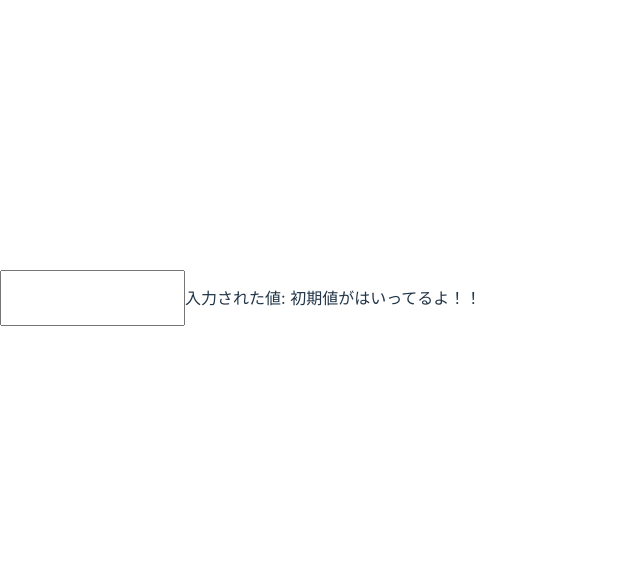
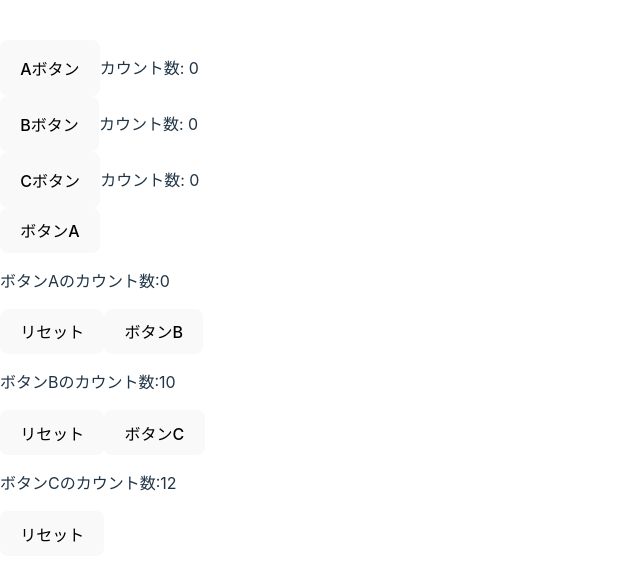
Before and after one commit to tsuzuki557/react-study, a React (Vite) app in the folder react-basic/: page / in a window 1280 px wide. Shown: the part 102-682 px from the top of the page, without its empty margins (0-640 px from the left). Built offline with nearby package versions, Linux system fonts and the light colour scheme.

Commit message:
useState

```diff
--- a/react-basic/src/App.tsx
+++ b/react-basic/src/App.tsx
@@ -1,9 +1,17 @@
-import InputText from "./components/InputText";
+//import InputText from "./components/InputText";
+import Btn from "./components/Btn";
+import Btn02 from "./components/Btn02";
 
 function App() {
   return (
     <>
-      <InputText />
+      {/* <InputText /> */}
+      <Btn ttl="Aボタン" />
+      <Btn ttl="Bボタン" />
+      <Btn ttl="Cボタン" />
+      <Btn02 ttl="ボタンA" initCount={0} />
+      <Btn02 ttl="ボタンB" initCount={10} />
+      <Btn02 ttl="ボタンC" initCount={12} />
     </>
   );
 }
--- /dev/null
+++ b/react-basic/src/components/Btn.tsx
@@ -0,0 +1,24 @@
+import React, { useState } from "react";
+
+type btnProps = {
+  ttl: string;
+};
+
+const Btn: React.FC<btnProps> = (props) => {
+  const [count, setCount] = useState(0);
+
+  const clickHandler = (e: React.MouseEvent<HTMLButtonElement, MouseEvent>) => {
+    setCount(count + 1);
+  };
+
+  return (
+    <>
+      <div style={{ display: "flex" }}>
+        <button onClick={clickHandler}>{props.ttl}</button>
+        <p>カウント数: {count}</p>
+      </div>
+    </>
+  );
+};
+
+export default Btn;
--- /dev/null
+++ b/react-basic/src/components/Btn02.tsx
@@ -0,0 +1,34 @@
+import { useState } from "react";
+
+type btnProps = {
+  ttl: string;
+  initCount: number;
+};
+
+const Btn02: React.FC<btnProps> = ({ ttl, initCount }) => {
+  const [count, setCount] = useState(initCount);
+
+  return (
+    <>
+      <button
+        onClick={() => {
+          setCount(count + 1);
+        }}
+      >
+        {ttl}
+      </button>
+      <p>
+        {ttl}のカウント数:{count}
+      </p>
+      <button
+        onClick={() => {
+          setCount(initCount);
+        }}
+      >
+        リセット
+      </button>
+    </>
+  );
+};
+
+export default Btn02;
```
